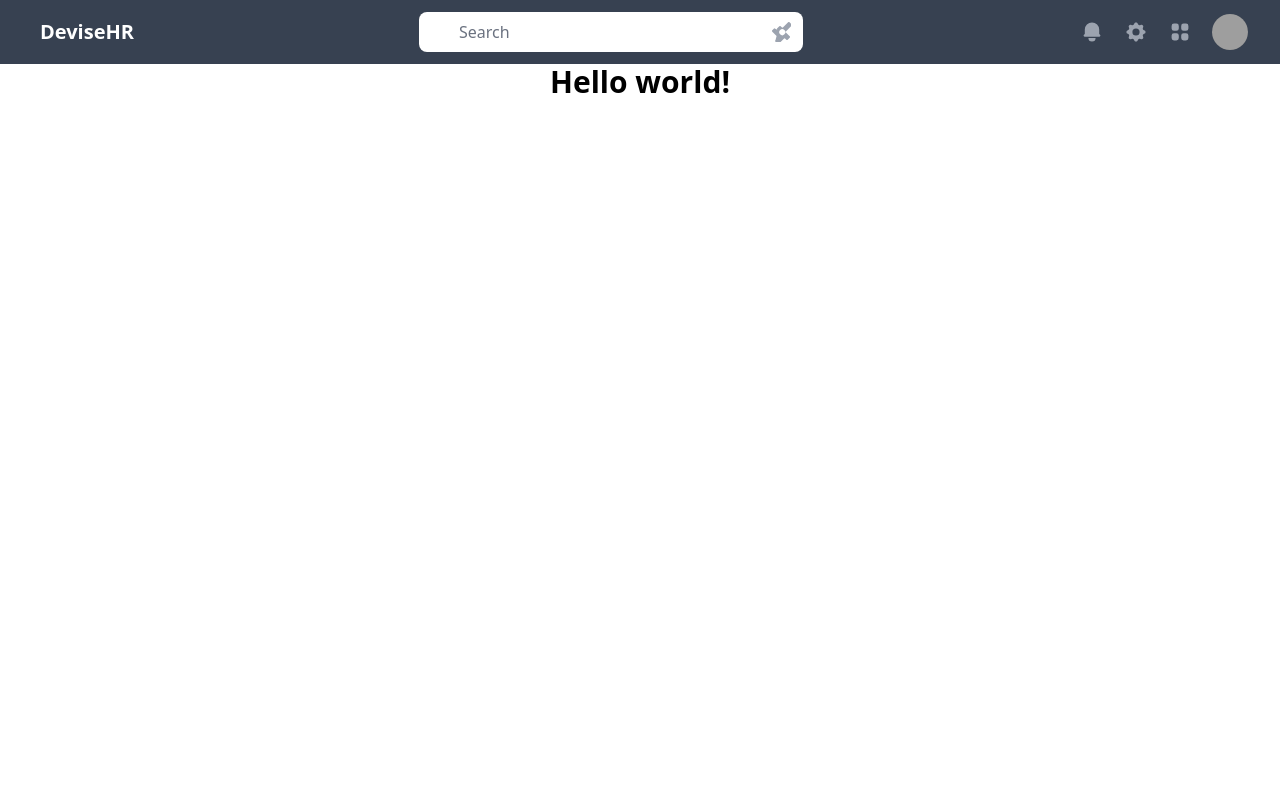
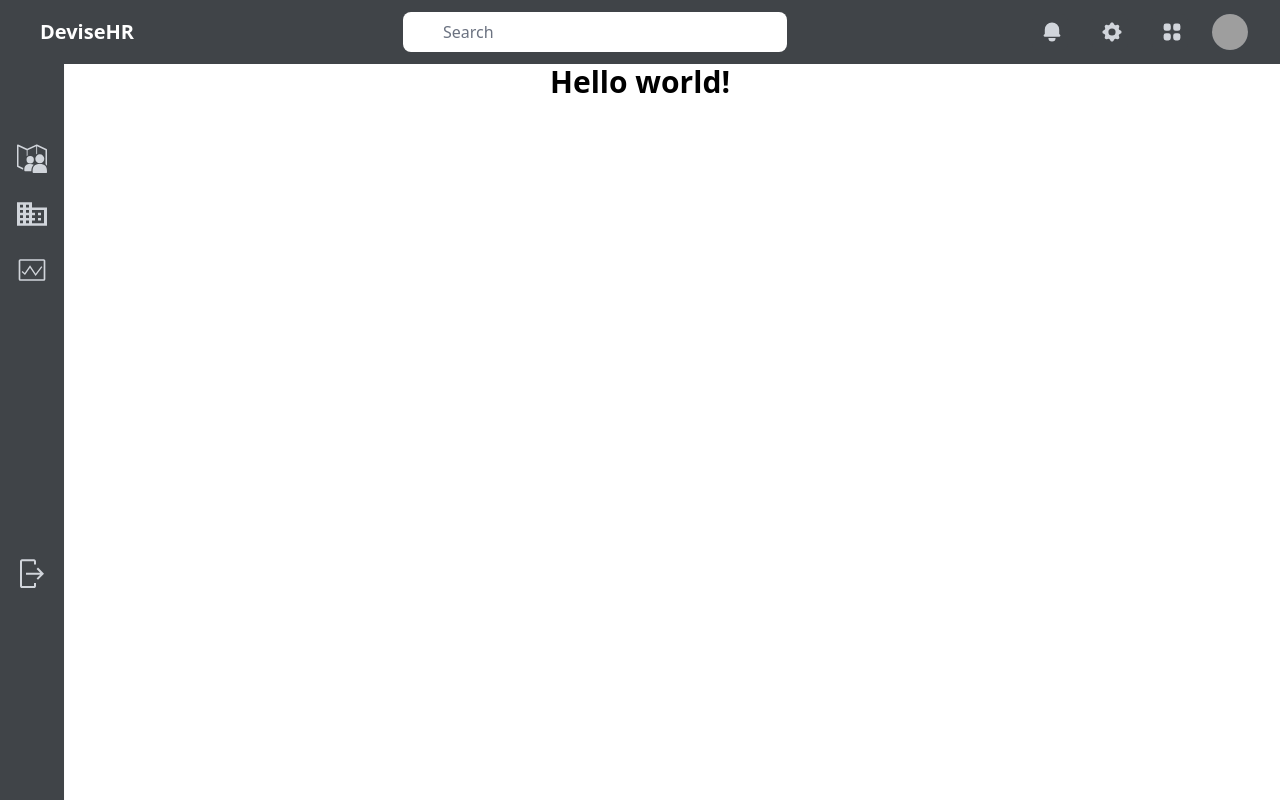
Before and after one commit to Muhammed-Lagha/DeviseHR_Operator_Client, a Vue app: page / in a window 1280 px wide. Built offline with nearby package versions, Linux system fonts and the light colour scheme; grey boxes are pictures that could not be loaded.

Commit message:
Init a SideNav

```diff
--- a/src/App.vue
+++ b/src/App.vue
@@ -1,21 +1,11 @@
 <script setup lang="ts">
 import { RouterLink, RouterView } from 'vue-router';
-import TopNav from "@/components/layout/Navigation/TopNav.vue";
+import MainComponent from "@/components/MainComponent.vue";
 
 </script>
 
 <template>
-  <header>
-    <TopNav />
-    <!-- <div class="flex justify-center items-center ">
-      <nav>
-        <RouterLink to="/">Home</RouterLink>
-        <RouterLink to="/about">About</RouterLink>
-      </nav>
-    </div> -->
-
-  </header>
-
+  <MainComponent />
   <RouterView />
 </template>
 
--- /dev/null
+++ b/src/components/MainComponent.vue
@@ -0,0 +1,13 @@
+<script setup lang="ts">
+import TopNav from "@/components/layout/Navigation/TopNav.vue";
+import SideNav from "@/components/layout/Navigation/SideNave.vue";
+</script>
+
+<template>
+    <header>
+        <TopNav />
+        <SideNav />
+    </header>
+</template>
+
+<style scoped></style>
--- /dev/null
+++ b/src/components/icons/SideNav/Analytics.vue
@@ -0,0 +1,31 @@
+<template>
+  <svg
+    xmlns="http://www.w3.org/2000/svg"
+    width="30"
+    height="30"
+    fill="currentColor"
+    viewBox="0 0 24 24"
+  >
+    <g clip-path="url(#a)">
+      <path
+        fill="currentColor"
+        d="M21.334 3.333H2.666a1.333 1.333 0 0 0-1.333 1.334v14.666a1.333 1.333 0 0 0 1.333 1.334h18.666a1.333 1.333 0 0 0 1.334-1.334V4.667a1.333 1.333 0 0 0-1.334-1.334Zm-18.667 16V4.667h18.666v14.666H2.668Z"
+      />
+      <path
+        fill="currentColor"
+        d="m10.414 10.148-4.012 5.83L3.7 13.59l.707-.798 1.799 1.59 4.217-6.128 4.5 6.677 4.502-5.95.851.644-5.404 7.14-4.458-6.616Z"
+      />
+    </g>
+    <defs>
+      <clipPath id="a">
+        <path fill="#fff" d="M0 0h24v24H0z" />
+      </clipPath>
+    </defs>
+  </svg>
+</template>
+
+<script lang="ts">
+export default {
+  name: 'Analytics',
+};
+</script>
--- /dev/null
+++ b/src/components/icons/SideNav/Companies.vue
@@ -0,0 +1,19 @@
+<template>
+  <svg
+    xmlns="http://www.w3.org/2000/svg"
+    width="30"
+    height="30"
+    fill="currentcolor"
+    viewBox="0 0 20 16"
+  >
+    <path
+      d="M16 10.625h-2v1.75h2m0-5.25h-2v1.75h2m2 5.25h-8v-1.75h2v-1.75h-2v-1.75h2v-1.75h-2v-1.75h8M8 3.625H6v-1.75h2m0 5.25H6v-1.75h2m0 5.25H6v-1.75h2m0 5.25H6v-1.75h2m-4-8.75H2v-1.75h2m0 5.25H2v-1.75h2m0 5.25H2v-1.75h2m0 5.25H2v-1.75h2m6-8.75v-3.5H0v15.75h20V3.625H10Z"
+    />
+  </svg>
+</template>
+
+<script lang="ts">
+export default {
+  name: 'Companies',
+};
+</script>
--- /dev/null
+++ b/src/components/icons/SideNav/Logout.vue
@@ -0,0 +1,22 @@
+<template>
+  <svg
+    xmlns="http://www.w3.org/2000/svg"
+    width="30"
+    height="30"
+    fill="currentcolor"
+    viewBox="0 0 20 25"
+  >
+    <path
+      d="M1.667 24.247h10c.442 0 .865-.181 1.178-.503a1.74 1.74 0 0 0 .488-1.211V19.96h-1.666v2.572h-10V1.96h10v2.572h1.666V1.96c0-.454-.176-.89-.488-1.211a1.645 1.645 0 0 0-1.178-.503h-10A1.644 1.644 0 0 0 .489.75 1.741 1.741 0 0 0 0 1.96v20.572c0 .454.176.89.489 1.211a1.64 1.64 0 0 0 1.178.503Z"
+    />
+    <path
+      d="m13.822 16.178 2.988-3.074H5V11.39h11.81l-2.988-3.074L15 7.104l5 5.143-5 5.143-1.178-1.212Z"
+    />
+  </svg>
+</template>
+
+<script lang="ts">
+export default {
+  name: 'Logout',
+};
+</script>
--- /dev/null
+++ b/src/components/icons/SideNav/Operator.vue
@@ -0,0 +1,33 @@
+<template>
+  <svg
+    xmlns="http://www.w3.org/2000/svg"
+    width="30"
+    height="30"
+    fill="none"
+    viewBox="0 0 24 24"
+  >
+    <g clip-path="url(#a)">
+      <path
+        fill="currentColor"
+        fill-rule="evenodd"
+        d="M.606 1.2A.6.6 0 0 0 0 1.8v16.87a.6.6 0 0 0 .347.544l4.537 2.107c.007-.427.035-.855.1-1.277L1.2 18.286V2.74l6.546 3.041.028 4.837c.215-.217.456-.408.716-.57l-.024-4.18 6.883-3.197.037 6.443a4.72 4.72 0 0 1 .717-.472l-.035-6.056L22.8 5.713v11.375a4.633 4.633 0 0 1 1.2 1.33V5.33a.6.6 0 0 0-.347-.544l-7.6-3.53a.6.6 0 0 0-.506 0L8.2 4.669.853 1.256A.6.6 0 0 0 .606 1.2Zm7.199 14.932.001.11.076-.032c-.027-.025-.05-.053-.077-.078Z"
+        clip-rule="evenodd"
+      />
+      <path
+        fill="currentColor"
+        d="M18.24 9.064a3.6 3.6 0 1 0 0 7.2 3.6 3.6 0 0 0 0-7.2Zm0 7.734c-3.977 0-5.76 1.783-5.76 5.76v.48c.018.946.436.973 1.32.96h8.88c1.127-.001 1.328.001 1.32-.96v-.48c0-3.977-1.784-5.76-5.76-5.76Zm-7.68-6.384a2.95 2.95 0 1 0 .001 5.9 2.95 2.95 0 0 0 0-5.9Zm0 6.336c-3.258 0-4.72 1.461-4.72 4.72v.393c.016.774.358.797 1.082.786h4.59c-.117-1.941.456-4.003 1.884-5.313-.723-.395-1.662-.586-2.836-.586Z"
+      />
+    </g>
+    <defs>
+      <clipPath id="a">
+        <path d="M0 0h24v24H0z" />
+      </clipPath>
+    </defs>
+  </svg>
+</template>
+
+<script lang="ts">
+export default {
+  name: 'Operator',
+};
+</script>
--- a/src/components/layout/Navigation/SideNave.vue
+++ b/src/components/layout/Navigation/SideNave.vue
@@ -1,4 +1,72 @@
 <script setup lang="ts">
-import { RouterLink } from 'vue-router';
+import { RouterLink } from 'vue-router'
+import Operator from '../../icons/SideNav/Operator.vue'
+import Companies from '../../icons/SideNav/Companies.vue'
+import Analytics from '../../icons/SideNav/Analytics.vue'
+import Logout from '../../icons/SideNav/Logout.vue'
+</script>
 
-</script>
+<template>
+  <div
+    className="fixed bottom-0 top-[62px] left-0
+      flex justify-between bg-[#404448]
+      text-white shadow-sm h-full w-16 flex-col pt-16"
+  >
+    <div>
+      <RouterLink
+        class="tooltip relative flex items-center justify-center h-12 w-12 mx-2 rounded-[100%] hover:text-[#f2f3f4] text-gray-300 my-2 hover:bg-[linear-gradient(to_right_bottom,#70C080,#40B060)] hover:rounded-2xl transition-all duration-200 cursor-pointer"
+        to="/operators"
+      >
+        <i>
+          <Operator />
+        </i>
+        <span
+          class="tooltip__content bg-[linear-gradient(to_right_bottom,#70C080,#40B060)] text-white text-center rounded-md py-2 px-4 absolute z-50 left-16"
+          >Operators</span
+        >
+      </RouterLink>
+      <RouterLink
+        class="tooltip relative flex items-center justify-center h-12 w-12 mx-2 rounded-[100%] hover:text-[#f2f3f4] text-gray-300 my-2 hover:bg-[linear-gradient(to_right_bottom,#70C080,#40B060)] hover:rounded-2xl transition-all duration-200 cursor-pointer"
+        to="/companies"
+      >
+        <i><Companies /></i>
+        <span
+          class="tooltip__content bg-[linear-gradient(to_right_bottom,#70C080,#40B060)] text-white text-center rounded-md py-2 px-4 absolute z-[1] left-16"
+          >Companies</span
+        >
+      </RouterLink>
+      <RouterLink
+        class="tooltip relative flex items-center justify-center h-12 w-12 mx-2 rounded-[100%] hover:text-[#f2f3f4] text-gray-300 my-2 hover:bg-[linear-gradient(to_right_bottom,#70C080,#40B060)] hover:rounded-2xl transition-all duration-200 cursor-pointer"
+        to="/analytics"
+      >
+        <i><Analytics /></i>
+        <span
+          class="tooltip__content bg-[linear-gradient(to_right_bottom,#70C080,#40B060)] text-white text-center rounded-md py-2 px-4 absolute z-[1] left-16"
+          >Analytics</span
+        >
+      </RouterLink>
+      <div class="pt-60 space-y-2">
+        <a
+          href="#"
+          class="tooltip relative flex items-center justify-center h-12 w-12 mx-2 rounded-[100%] hover:text-[#f2f3f4] text-gray-300 my-2 hover:bg-[linear-gradient(to_right_bottom,#70C080,#40B060)] hover:rounded-2xl transition-all duration-200 cursor-pointer"
+        >
+          <i><Logout /></i>
+          <span
+            class="tooltip__content bg-[linear-gradient(to_right_bottom,#70C080,#40B060)] text-white text-center rounded-md py-2 px-4 absolute z-[1] left-16"
+            >Logout</span
+          >
+        </a>
+      </div>
+    </div>
+  </div>
+</template>
+
+<style scoped>
+.tooltip .tooltip__content {
+  visibility: hidden;
+}
+.tooltip:hover .tooltip__content,
+.tooltip:focus .tooltip__content {
+  visibility: visible;
+}
+</style>
--- a/src/components/layout/Navigation/TopNav.vue
+++ b/src/components/layout/Navigation/TopNav.vue
@@ -1,13 +1,12 @@
 <script setup lang="ts">
-import SearchIcon from '../../icons/TopNav/Search/SearchIcon.vue';
-import BellIcon from '../../icons/TopNav/Bell/BellIcon.vue';
-import  Settings  from '../../icons/TopNav/Settings/Settings.vue';
-import Apps from '../../icons/TopNav/Apps/AppsIcon.vue';
-
+import SearchIcon from '../../icons/TopNav/Search/SearchIcon.vue'
+import BellIcon from '../../icons/TopNav/Bell/BellIcon.vue'
+import Settings from '../../icons/TopNav/Settings/Settings.vue'
+import Apps from '../../icons/TopNav/Apps/AppsIcon.vue'
 </script>
 
 <template>
-  <nav class="bg-gray-700">
+  <nav class="bg-[#404448]">
     <div class="max-w-7xl mx-auto px-4 sm:px-6 lg:px-8">
       <div class="flex items-center justify-between h-16">
         <!-- Logo and Company Name -->
@@ -19,31 +18,36 @@ import Apps from '../../icons/TopNav/Apps/AppsIcon.vue';
         <!-- Search Bar -->
         <div class="relative left-3">
           <input
-            class="pl-10 pr-4 py-2 w-64 lg:w-96 rounded-lg bg-white focus:outline-none focus:bg-gray-100 text-gray-900 placeholder-gray-500"
+            class="pl-10 pr-4 py-2 w-64 lg:w-96 rounded-lg bg-white focus:ring-blue-500 focus:border-blue-500 focus:bg-gray-100 text-gray-900 placeholder-gray-500"
             type="text"
             placeholder="Search"
           />
           <div class="absolute inset-y-0 right-0 pr-3 flex items-center pointer-events-none">
             <!-- Search Icon -->
-            <SearchIcon />
           </div>
         </div>
         <!-- Circular Icons -->
-        <div class="flex items-center space-x-2 lg:space-x-5">
+        <div class="flex items-center gap-1 lg:space-x-5">
           <button
-            class="ml-4 rounded-full text-gray-400 hover:text-white focus:outline-none focus:ring-2 focus:ring-offset-2 focus:ring-offset-gray-800 focus:ring-white"
+            class="cursor-pointer flex items-center justify-center rounded-md text-gray-300  h-9 w-9
+             before:border-2 before:border-transparent bg-[#404448]
+             hover:text-[#404448] hover:bg-[linear-gradient(to_right_bottom,#70C080,#40B060)] hover:border-none "
           >
             <!-- Bell Icon -->
             <BellIcon />
           </button>
           <button
-            class="ml-2 rounded-full text-gray-400 hover:text-white focus:outline-none focus:ring-2 focus:ring-offset-2 focus:ring-offset-gray-800 focus:ring-white"
+            class="cursor-pointer flex items-center justify-center rounded-md text-gray-300  h-9 w-9
+             before:border-2 before:border-transparent bg-[#404448]
+             hover:text-[#404448] hover:bg-[linear-gradient(to_right_bottom,#70C080,#40B060)] hover:border-none hover:shadow-[1px_1px_2px_0_#ffffff40,inset_-2px_-2px_4px_0_#ffffff60,inset_4px_4px_4px_-1px_#000000A0]"
           >
             <!-- Settings -->
             <Settings />
           </button>
           <button
-            class="ml-2 rounded-full text-gray-400 hover:text-white focus:outline-none focus:ring-2 focus:ring-offset-2 focus:ring-offset-gray-800 focus:ring-white"
+            class="cursor-pointer flex items-center justify-center rounded-md text-gray-300  h-9 w-9
+             before:border-2 before:border-transparent bg-[#404448]
+             hover:text-[#404448] hover:bg-[linear-gradient(to_right_bottom,#70C080,#40B060)] hover:border-none hover:shadow-[1px_1px_2px_0_#ffffff40,inset_-2px_-2px_4px_0_#ffffff60,inset_4px_4px_4px_-1px_#000000A0]"
           >
             <!-- Apps -->
             <Apps />
```
